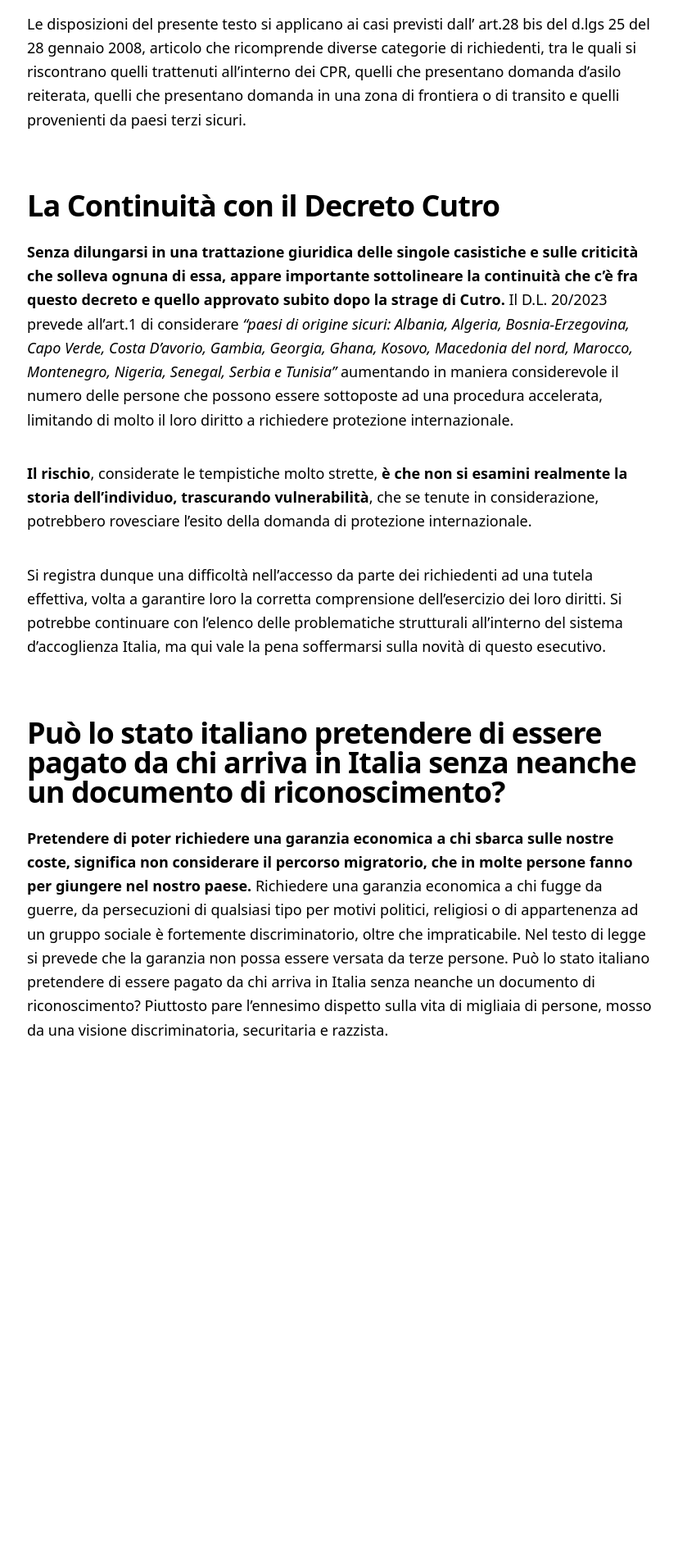
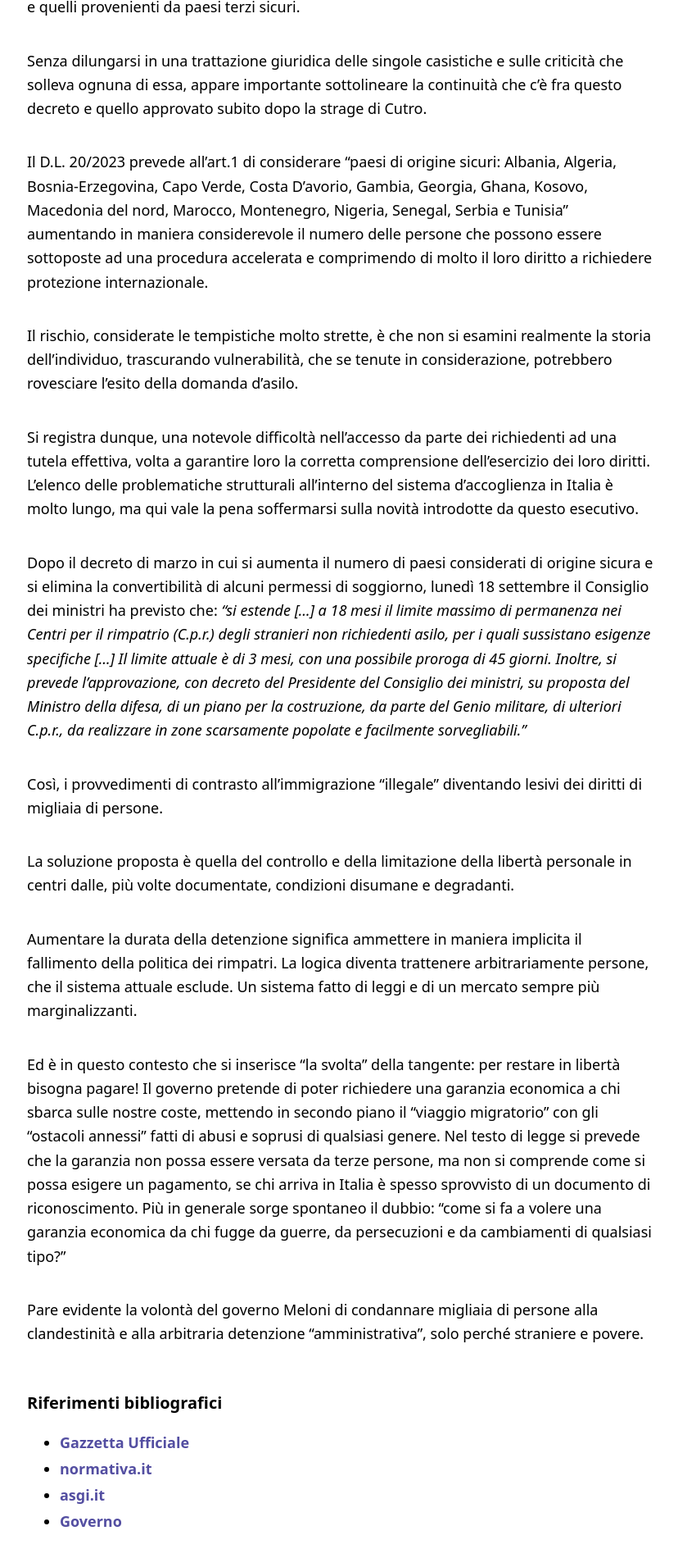
Before and after one commit to Francesco-Fera/mun-magazine, an Astro site: page /posts/decreto-5000-euro in a window 1280 px wide. Shown: the part 1608-3508 px from the top of the page at 82% size, without its empty margins (223-1051 px from the left). Before the commit the page ends 3043 px from the top, so only its background shows below. Built offline with nearby package versions, Linux system fonts and the light colour scheme; Astro itself is replaced by a stand-in of ours; a web font is replaced by a local one.

Commit message:
fix post

```diff
--- a/src/pages/posts/decreto-5000-euro.md
+++ b/src/pages/posts/decreto-5000-euro.md
@@ -8,30 +8,41 @@ tags: []
 layout: "../../layouts/BlogPostLayout.astro"
 ---
 
-## Il Decreto di Piantedosi e i 5.000 Euro Richiesti per la Libertà
+## La tangente da pagare allo stato italiano
 
-Lo scorso giovedì 21 settembre, il decreto del Ministro dell'Interno Piantedosi, in collaborazione con i ministeri della Giustizia e delle Finanze, è stato pubblicato sulla Gazzetta Ufficiale.
+Sulla gazzetta ufficiale di giovedì 21 settembre è stato pubblicato il testo del decreto approvato dal ministro dell’interno Piantedosi di concerto con il ministero della Giustizia e il ministero dell’economia e delle Finanze.
+Il testo denominato "Indicazione dell’importo e delle modalità̀ di prestazione della garanzia finanziaria a carico dello straniero durante lo svolgimento della procedura per l’accertamento del diritto di accedere al territorio dello Stato" fissa a euro 4938 la somma che un richiedente protezione internazionale dovrebbe versare allo stato italiano in alternativa al trattenimento. "La garanzia finanziaria è prestata in unica soluzione mediante fideiussione bancaria o polizza fideiussoria assicurativa ed è individuale e non può essere versata da terzi"
 
-Il testo denominato “Indicazione dell’importo e delle modalità̀ di prestazione della garanzia finanziaria a carico dello straniero durante lo svolgimento della procedura per l’accertamento del diritto di accedere al territorio dello Stato“ **fissa a euro 4938 la somma che Un Richiedente protezione internazionale dovrebbe versare allo stato italiano in alternativa al trattenimento nei CPR**.
+Le disposizioni del presente testo si applicano ai casi previsti dall’ art.28 bis del d.lgs. 25 del 28 gennaio 2008, articolo che ricomprende diverse categorie di richiedenti, tra le quali si riscontrano quelli trattenuti all’interno dei c.p.r, quelli che presentano domanda d’asilo reiterata, quelli che presentano domanda in una zona considerata di frontiera o di transito e quelli provenienti da paesi terzi sicuri.
 
-_“La garanzia finanziaria è prestata in unica soluzione mediante fideiussione bancaria o polizza fideiussoria assicurativa ed è individuale e non può essere versata da terzi”_
+Senza dilungarsi in una trattazione giuridica delle singole casistiche e sulle criticità che solleva ognuna di essa, appare importante sottolineare la continuità che c’è fra questo decreto e quello approvato subito dopo la strage di Cutro.
 
-Le disposizioni del presente testo si applicano ai casi previsti dall’ art.28 bis del d.lgs 25 del 28 gennaio 2008, articolo che ricomprende diverse categorie di richiedenti, tra le quali si riscontrano quelli trattenuti all’interno dei CPR, quelli che presentano domanda d’asilo reiterata, quelli che presentano domanda in una zona di frontiera o di transito e quelli provenienti da paesi terzi sicuri.
+Il D.L. 20/2023 prevede all’art.1 di considerare "paesi di origine sicuri: Albania, Algeria, Bosnia-Erzegovina, Capo Verde, Costa D’avorio, Gambia, Georgia, Ghana, Kosovo, Macedonia del nord, Marocco, Montenegro, Nigeria, Senegal, Serbia e Tunisia" aumentando in maniera considerevole il numero delle persone che possono essere sottoposte ad una procedura accelerata e comprimendo di molto il loro diritto a richiedere protezione internazionale.
 
-## La Continuità con il Decreto Cutro
+Il rischio, considerate le tempistiche molto strette, è che non si esamini realmente la storia dell’individuo, trascurando vulnerabilità, che se tenute in considerazione, potrebbero rovesciare l’esito della domanda d’asilo.
 
-**Senza dilungarsi in una trattazione giuridica delle singole casistiche e sulle criticità che solleva ognuna di essa, appare importante sottolineare la continuità che c’è fra questo decreto e quello approvato subito dopo la strage di Cutro.**
-Il D.L. 20/2023 prevede all’art.1 di considerare _“paesi di origine sicuri: Albania, Algeria, Bosnia-Erzegovina, Capo Verde, Costa D’avorio, Gambia, Georgia, Ghana, Kosovo, Macedonia del nord, Marocco, Montenegro, Nigeria, Senegal, Serbia e Tunisia”_ aumentando in maniera considerevole il numero delle persone che possono essere sottoposte ad una procedura accelerata, limitando di molto il loro diritto a richiedere protezione internazionale.
+Si registra dunque, una notevole difficoltà nell’accesso da parte dei richiedenti ad una tutela effettiva, volta a garantire loro la corretta comprensione dell’esercizio dei loro diritti.
+L’elenco delle problematiche strutturali all’interno del sistema d’accoglienza in Italia è molto lungo, ma qui vale la pena soffermarsi sulla novità introdotte da questo esecutivo.
 
-**Il rischio**, considerate le tempistiche molto strette, **è che non si esamini realmente la storia dell’individuo, trascurando vulnerabilità**, che se tenute in considerazione, potrebbero rovesciare l’esito della domanda di protezione internazionale.
+Dopo il decreto di marzo in cui si aumenta il numero di paesi considerati di origine sicura e si elimina la convertibilità di alcuni permessi di soggiorno, lunedì 18 settembre il Consiglio dei ministri ha previsto che: _"si estende […] a 18 mesi il limite massimo di permanenza nei Centri per il rimpatrio (C.p.r.) degli stranieri non richiedenti asilo, per i quali sussistano esigenze specifiche […] Il limite attuale è di 3 mesi, con una possibile proroga di 45 giorni. Inoltre, si prevede l’approvazione, con decreto del Presidente del Consiglio dei ministri, su proposta del Ministro della difesa, di un piano per la costruzione, da parte del Genio militare, di ulteriori C.p.r., da realizzare in zone scarsamente popolate e facilmente sorvegliabili."_
 
-Si registra dunque una difficoltà nell’accesso da parte dei richiedenti ad una tutela effettiva, volta a garantire loro la corretta comprensione dell’esercizio dei loro diritti.
-Si potrebbe continuare con l’elenco delle problematiche strutturali all’interno del sistema d’accoglienza Italia, ma qui vale la pena soffermarsi sulla novità di questo esecutivo.
+Così, i provvedimenti di contrasto all’immigrazione "illegale" diventando lesivi dei diritti di migliaia di persone.
 
-## Può lo stato italiano pretendere di essere pagato da chi arriva in Italia senza neanche un documento di riconoscimento?
+La soluzione proposta è quella del controllo e della limitazione della libertà personale in centri dalle, più volte documentate, condizioni disumane e degradanti.
 
-**Pretendere di poter richiedere una garanzia economica a chi sbarca sulle nostre coste, significa non considerare il percorso migratorio, che in molte persone fanno per giungere nel nostro paese.**
-Richiedere una garanzia economica a chi fugge da guerre, da persecuzioni di qualsiasi tipo per motivi politici, religiosi o di appartenenza ad un gruppo sociale è fortemente discriminatorio, oltre che impraticabile.
-Nel testo di legge si prevede che la garanzia non possa essere versata da terze persone.
-Può lo stato italiano pretendere di essere pagato da chi arriva in Italia senza neanche un documento di riconoscimento?
-Piuttosto pare l’ennesimo dispetto sulla vita di migliaia di persone, mosso da una visione discriminatoria, securitaria e razzista.
+Aumentare la durata della detenzione significa ammettere in maniera implicita il fallimento della politica dei rimpatri. La logica diventa trattenere arbitrariamente persone, che il sistema attuale esclude. Un sistema fatto di leggi e di un mercato sempre più marginalizzanti.
+
+Ed è in questo contesto che si inserisce "la svolta" della tangente: per restare in libertà bisogna pagare!
+Il governo pretende di poter richiedere una garanzia economica a chi sbarca
+sulle nostre coste, mettendo in secondo piano il "viaggio migratorio" con gli "ostacoli annessi" fatti di abusi e soprusi di qualsiasi genere.
+Nel testo di legge si prevede che la garanzia non possa essere versata da terze persone, ma non si comprende come si possa esigere un pagamento, se chi arriva in Italia è spesso sprovvisto di un documento di riconoscimento.
+Più in generale sorge spontaneo il dubbio: "come si fa a volere una garanzia economica da chi fugge da guerre, da persecuzioni e da cambiamenti di qualsiasi tipo?"
+
+Pare evidente la volontà del governo Meloni di condannare migliaia di persone alla clandestinità e alla arbitraria detenzione "amministrativa", solo perché straniere e povere.
+
+### Riferimenti bibliografici
+
+- [Gazzetta Ufficiale](HTTPS://WWW.GAZZETTAUFFICIALE.IT/ELI/GU/2023/09/21/221/SG/PDF)
+- [normativa.it](https://www.normattiva.it/uri-res/N2Ls?urn:nir:stato:decreto.legislativo:2008-01-28;25)
+- [asgi.it](https://www.asgi.it/notizie/le-nuove-procedure-accelerate-di-frontiera-quali-prospettive-in-unottica-di-genere/)
+- [Governo](https://www.governo.it/IT/ARTICOLO/COMUNICATO-STAMPA-DEL-CONSIGLIO-DEI-MINISTRI-N-50/23603)
```
